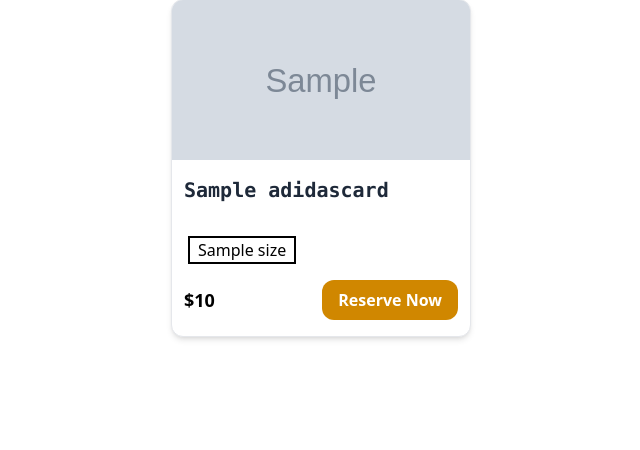
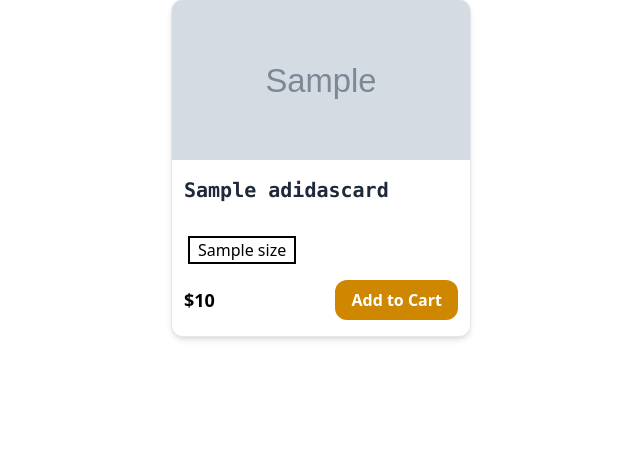
Before and after one commit to Kenkods/thunderkicks1, a PHP site: template Thunderkick-advdb/pages/shop/products.php in a window 1280 px wide. Shown: the part 350-800 px from the top of the page, without its empty margins (319-959 px from the left). Run offline with PHP 8.4, Linux system fonts and the light colour scheme; the template is opened without the code that fills it: most values are stand-ins (such as "Sample title", 1, 10 or a date in 2020); grey boxes marked "Sample" are stand-in pictures; style sheets or scripts are compiled from the project's sources; some libraries are stand-ins or nearby versions.

Commit message:
products_size_buttons

```diff
--- a/Thunderkick-advdb/pages/shop/products.php
+++ b/Thunderkick-advdb/pages/shop/products.php
@@ -138,7 +138,7 @@
                             <?php endif; ?>
                             <div class="mt-4 flex justify-between items-center">
                                 <span class=" font-bold text-lg">$<?= htmlspecialchars($card['price']) ?></span>
-                                <button id="addCartBtn" class="addCartBtn px-4 py-2 bg-yellow-600 hover:bg-yellow-500 text-white font-bold rounded-xl hover:cursor-pointer">Reserve Now</button>
+                                <button id="addCartBtn" class="addCartBtn px-4 py-2 bg-yellow-600 hover:bg-yellow-500 text-white font-bold rounded-xl hover:cursor-pointer">Add to Cart</button>
                             </div>
                         </div>
                     </div>
--- a/Thunderkick-advdb/public/js/products.js
+++ b/Thunderkick-advdb/public/js/products.js
@@ -63,6 +63,28 @@ document.addEventListener('DOMContentLoaded', () => {
       `;
       return;
     }
+    // Delegate size button behavior inside productList
+    document.getElementById("productList").addEventListener("click", function (e) {
+      if (e.target.classList.contains("size-btn")) {
+        const button = e.target;
+        const card = button.closest(".card");
+
+        // Remove active styles from all size buttons in this card only
+        card.querySelectorAll(".size-btn").forEach(btn =>
+          btn.classList.remove('bg-yellow-500', 'scale-110')
+        );
+
+        // Add active styles to clicked button
+        button.classList.add('bg-yellow-500', 'scale-110');
+
+        // Save selected size
+        const selectedSize = button.getAttribute('data-size');
+        card.dataset.selectedSize = selectedSize;
+
+        console.log('Selected size:', selectedSize);
+      }
+    });
+
 
     products.forEach(product => {
       const sizesButtons = product.sizes.map(sizeObj => `
@@ -86,7 +108,7 @@ document.addEventListener('DOMContentLoaded', () => {
             <div class="mt-4 flex justify-between items-center">
               <span class="font-bold text-lg">$${product.price}</span>
               <button class="addCartBtn px-4 py-2 bg-yellow-600 hover:bg-yellow-500 text-white font-bold rounded-xl hover:cursor-pointer">
-                Reserve Now
+                Add to Cart
               </button>
             </div>
           </div>
```
Lines whose indentation alone changed are shown as unchanged.
